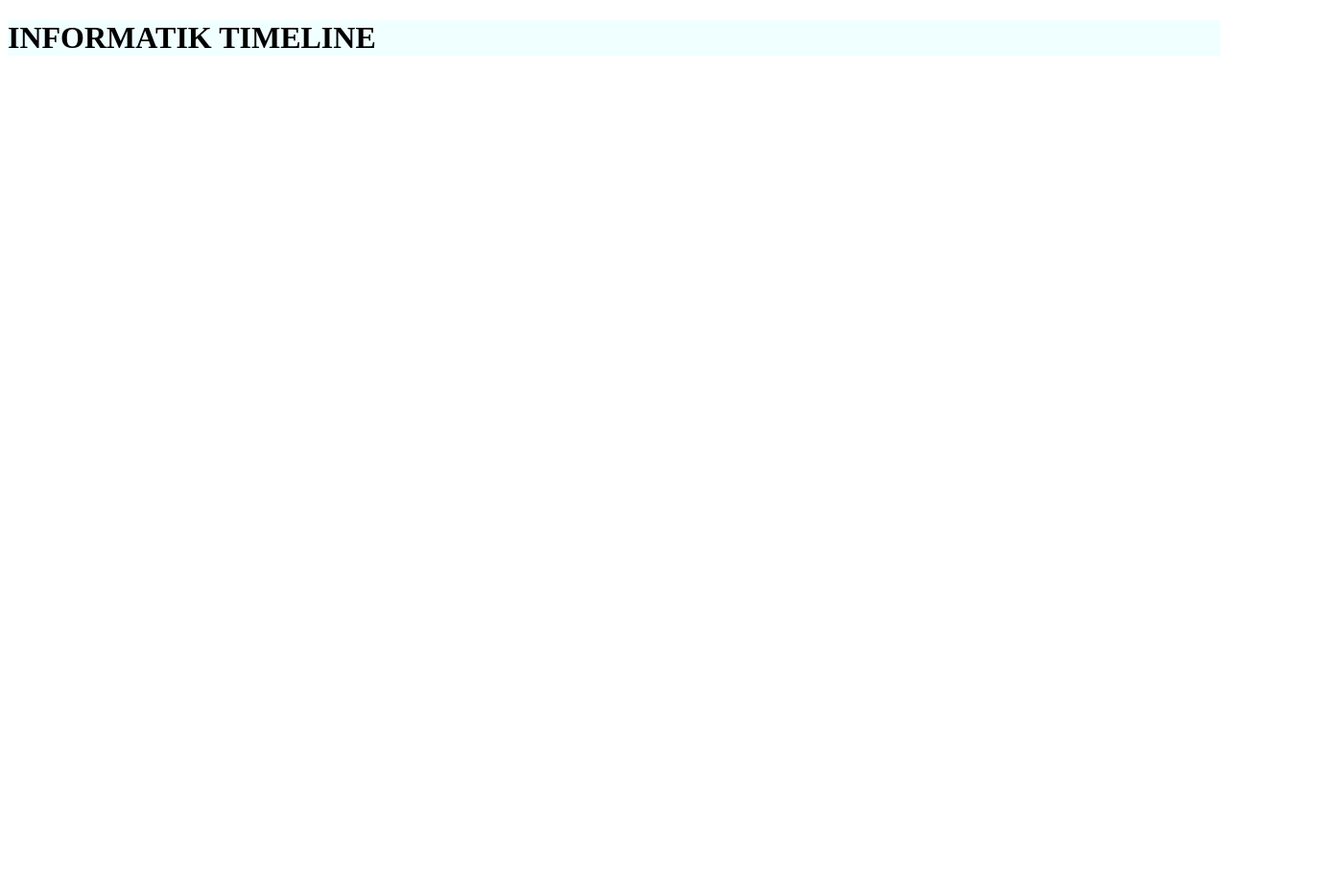
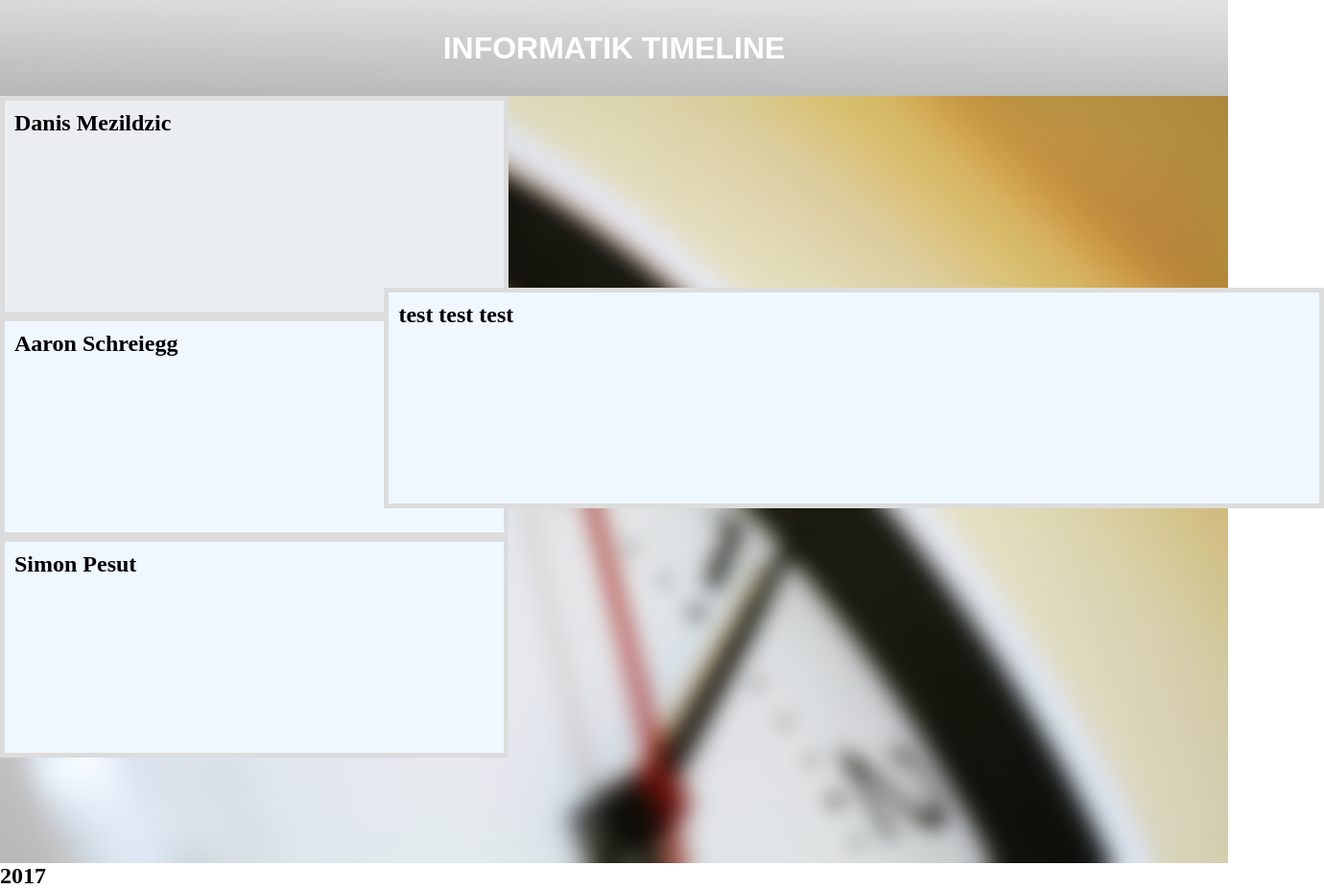
Before and after one commit to danismezildzic/WMC-Project, a plain HTML site: page Project/ProjectTyp1.html in a window 1280 px wide. Shown: the whole page at 96% size, 1380 px wide, since content can reach past the window. Before the commit the page ends 800 px from the top, so only its background shows below. Drawn offline with Linux system fonts and the light colour scheme.

Commit message:
Add files via upload
alle haben dran mit gearbeitet

```diff
--- a/Project/ProjectTyp1.html
+++ b/Project/ProjectTyp1.html
@@ -6,5 +6,21 @@
 </head>
 <body>
     <h1 class="header">INFORMATIK TIMELINE</h1>
+    <h2 id="timeImage">
+        <div class="information">
+            <div id="danis"> Danis Mezildzic</div>
+            <div id="aaron"> Aaron Schreiegg</div>
+            <div id="simon"> Simon Pesut</div>
+            <div id="info"> test test test</div>
+        </div>
+    </h2>
+
+    <div class="timeline">
+        <div class="container left">
+            <div class="content">
+                <h2>2017</h2>
+            </div>
+        </div>
+    </div>
 </body>
 </html>
--- a/Project/Style/CSSPTyp1.css
+++ b/Project/Style/CSSPTyp1.css
@@ -1,8 +1,79 @@
+*{
+  margin: 0;
+}
+
 body{
-  background-color: rgb(255, 255, 255);
-  background-position: top;
+
+  background-position: 0px;
 }
 .header{
-  background-color: azure;
-  object-position: center;
+  font-family: "Arial";
+  color: white;
+  background-image: url('background.jpg');
+  background-size: 100% 100%;
+  height: 100px;
+  display: flex;
+  justify-content: center;
+  align-items: center;
 }
+
+#timeImage{
+  background-image: url(timeImg.jpg);
+  background-size: 100% 100%;
+  height: 100vh;
+}
+
+#information{
+  margin: 10px 0 0 10px;
+  width: 100%;
+  float:left;
+}
+#danis{
+  font-weight: bold;
+  background-color: rgb(234, 238, 241);
+  width: 500px;
+  height: 200px;
+  padding: 10px;
+  border: 5px solid rgb(220, 220, 220);
+  margin-left: 0px;
+  margin-top: 0px;
+  float: both;
+}
+
+#aaron{
+    font-weight: bold;
+    background-color: aliceblue;
+    width: 500px;
+    height: 200px;
+    padding: 10px;
+    border: 5px solid rgb(220, 220, 220);
+    margin-left: 0px;
+    margin-top: 0px;
+    float: both;
+}
+
+#simon{
+    font-weight: bold;
+    background-color: aliceblue;
+    width: 500px;
+    height: 200px;
+    padding: 10px;
+    border: 5px solid rgb(220, 220, 220);
+    margin-left: 0px;
+    margin-top: 0px;
+    float: both;
+}
+#info{
+  font-weight: bold;
+  background-color: aliceblue;
+  width: 950px;
+  height: 200px;
+  padding: 10px;
+  border: 5px solid rgb(220, 220, 220);
+  margin-left: -150px;
+  margin-top: -100px;
+  position: absolute;
+  top: 50%;
+  left: 43%;
+
+}
```
Also changed, not shown: Project/Style/background.jpg (added), Project/Style/timeImg.jpg (added).
